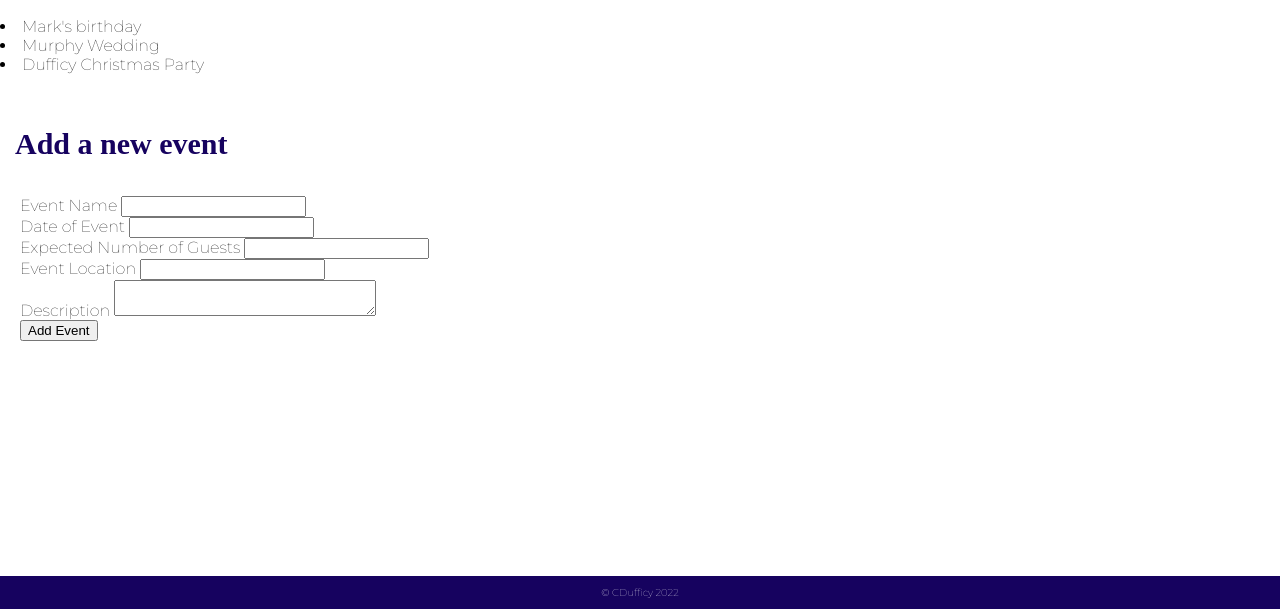
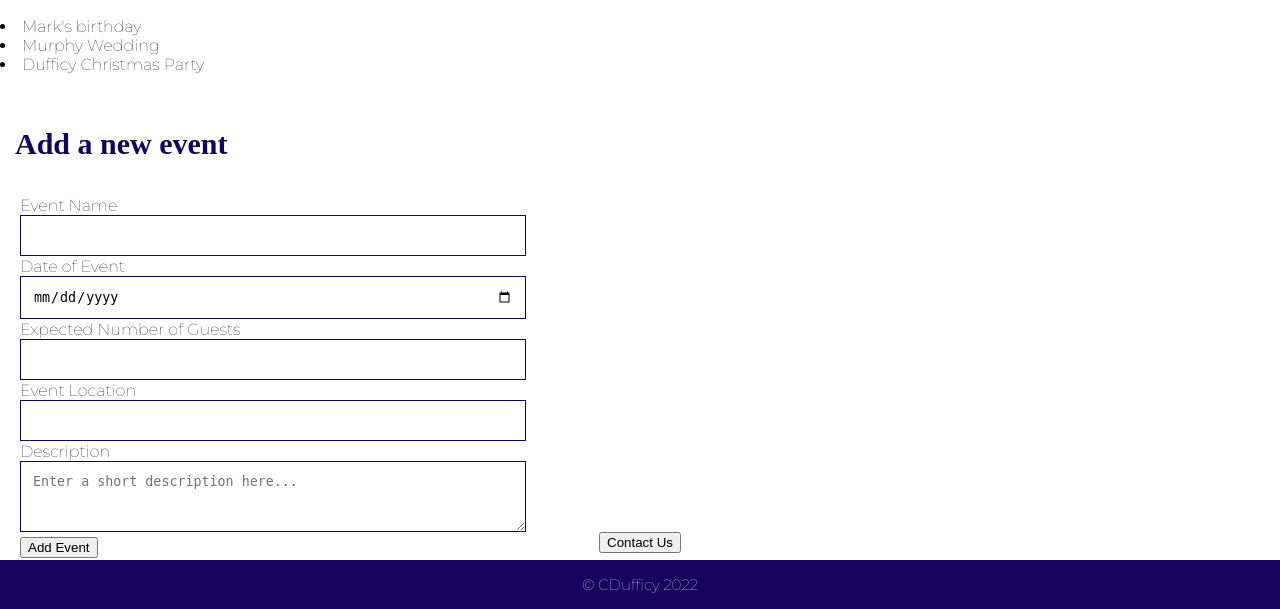
Before and after one commit to ColetteDufficy/wd23_flask_homework, a Flask app: page /events in a window 1280 px wide. Shown: the part 191-800 px from the top of the page. Run offline with Flask 2, Linux system fonts and the light colour scheme; some web fonts are replaced.

Commit message:
extensions worked on

```diff
--- a/static/style.css
+++ b/static/style.css
@@ -50,6 +50,19 @@ h2 {
     margin: 15px;
   }
 
+.contact {
+  position: fixed;
+  left: 0;
+  bottom: 7%;
+  width: 100%;
+  text-align: center;
+}
+
+.contact {
+  color: red;
+
+}
+
 footer {
   background-color: rgb(22, 2, 95);
   position: fixed;
@@ -61,5 +74,16 @@ footer {
 }
 
 footer > p {
-  font-size: 10px;
+  font-size: 15px;
 }
+
+.new_form {
+  width: 600px;
+}
+
+input[type=text], input[type=date], input[type=number], textarea {
+  width: 80%;
+  padding: 12px;
+  border: 1px solid rgb(22, 2, 95);
+  margin-bottom: 1px;
+}
--- a/templates/base.html
+++ b/templates/base.html
@@ -28,13 +28,13 @@
         <nav class="nav_links">
             <ul>
                 <li>
-                    <a href="/">Home Page</a>
+                    <a href="/" target="_blank">Home Page</a>
                 </li>
                 <li>
-                    <a href="/events">List of all Events</a>
+                    <a href="/events" target="_blank">List of all Events</a>
                 </li>
                 <li>
-                    <a href="/events">Add a New Event</a>
+                    <a href="/events" target="_blank">Add a New Event</a>
                 </li>
             </ul>
         </nav>
@@ -45,8 +45,11 @@
 
     {% endblock content %}
 
+    <a class="contact" href="#" target="_blank"> <button>Contact Us</button>
+    </a>
+
     <footer>
-        <p>
+        <p class="copyright">
             &copy CDufficy 2022
         </p>
     </footer>
--- a/templates/event_listing.html
+++ b/templates/event_listing.html
@@ -17,13 +17,13 @@
 
     <h2>Add a new event</h2>
     <div class="new_form">
-    <form action="/events" method="post">
+     <form action="/events" method="post">
 
         <label for="title">Event Name</label>
-        <input type="text" name="title" id="title">
+        <input type="text" name="title" id="title" >
 <br>
         <label for="date">Date of Event</label>
-        <input type="text" name="date" id="date">
+        <input type="date" name="date" id="date">
 <br>
         <label for="guest numbers">Expected Number of Guests</label>
         <input type="number" name="guest numbers" id="guest numbers">
@@ -34,7 +34,7 @@
 
 <br>
         <label for="description">Description</label>
-        <textarea name="description" rows="2" cols="30" id="description"></textarea>
+        <textarea name="description" rows="3" cols="30" id="description" placeholder="Enter a short description here..."></textarea>
 <br>
         <input type="submit" value="Add Event">
       </form>
```
